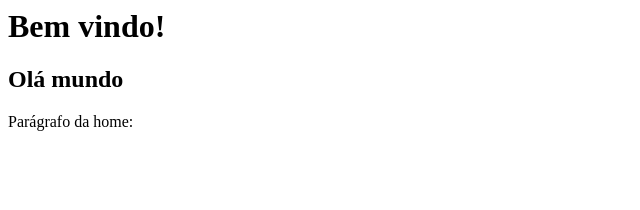
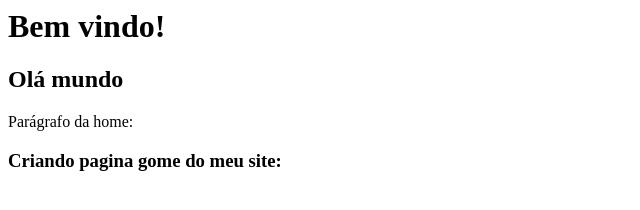
Before and after one commit to adryanferraz138-cyber/cursoDev_github, a plain HTML site: page index.html in a window 1280 px wide. Shown: the whole page, without its empty margins (0-640 px from the left). Drawn offline with Linux system fonts and the light colour scheme.

Commit message:
criando descricao da pagina home

```diff
--- a/index.html
+++ b/index.html
@@ -1,3 +1,5 @@
 <h1>Bem vindo!</h1>
 <h2>Olá mundo</h2>
 <p>Parágrafo da home:</p>
+
+<h3>Criando pagina gome do meu site:</h3>
```
